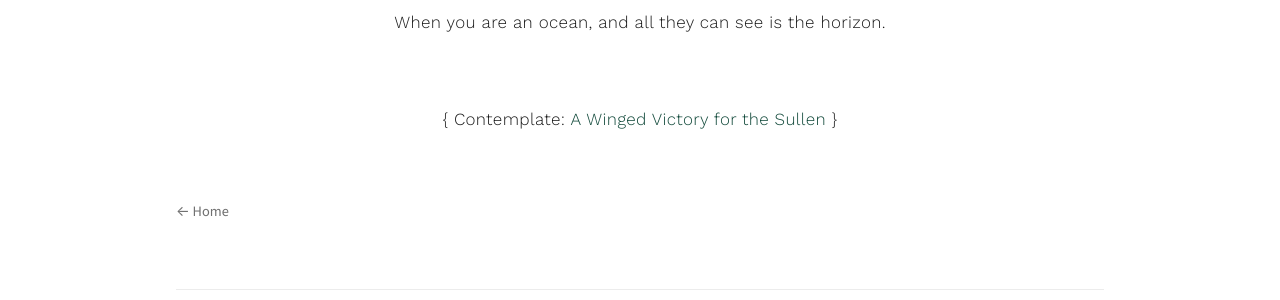
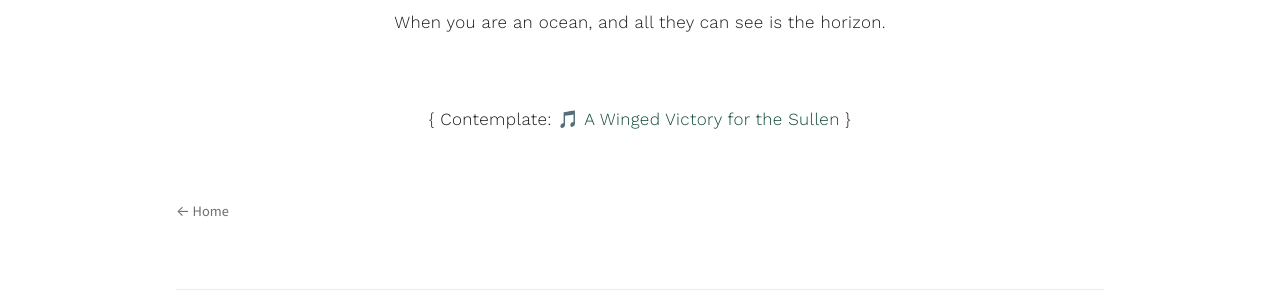
Before and after one commit to ftsgts/ftsgts.github.io, a Jekyll site: the page built from _posts/2026-10-20-ocean.md, in a window 1280 px wide. Shown: the part 1129-1429 px from the top of the page. Built offline with Jekyll 4.4.1, drawn with Linux system fonts in a browser that asks for light colours.

```diff
--- a/_posts/2026-10-20-ocean.md
+++ b/_posts/2026-10-20-ocean.md
@@ -21,5 +21,5 @@ When you are an ocean, and all they can see is the horizon.
 
 <br>
 
-\{ Contemplate: [A Winged Victory for the Sullen](https://www.youtube.com/watch?v=jqxgDcatswM){:target="_blank"} \}
+\{ Contemplate: 🎵 [A Winged Victory for the Sullen](https://www.youtube.com/watch?v=jqxgDcatswM){:target="_blank"} \}
 {: .center}
```
